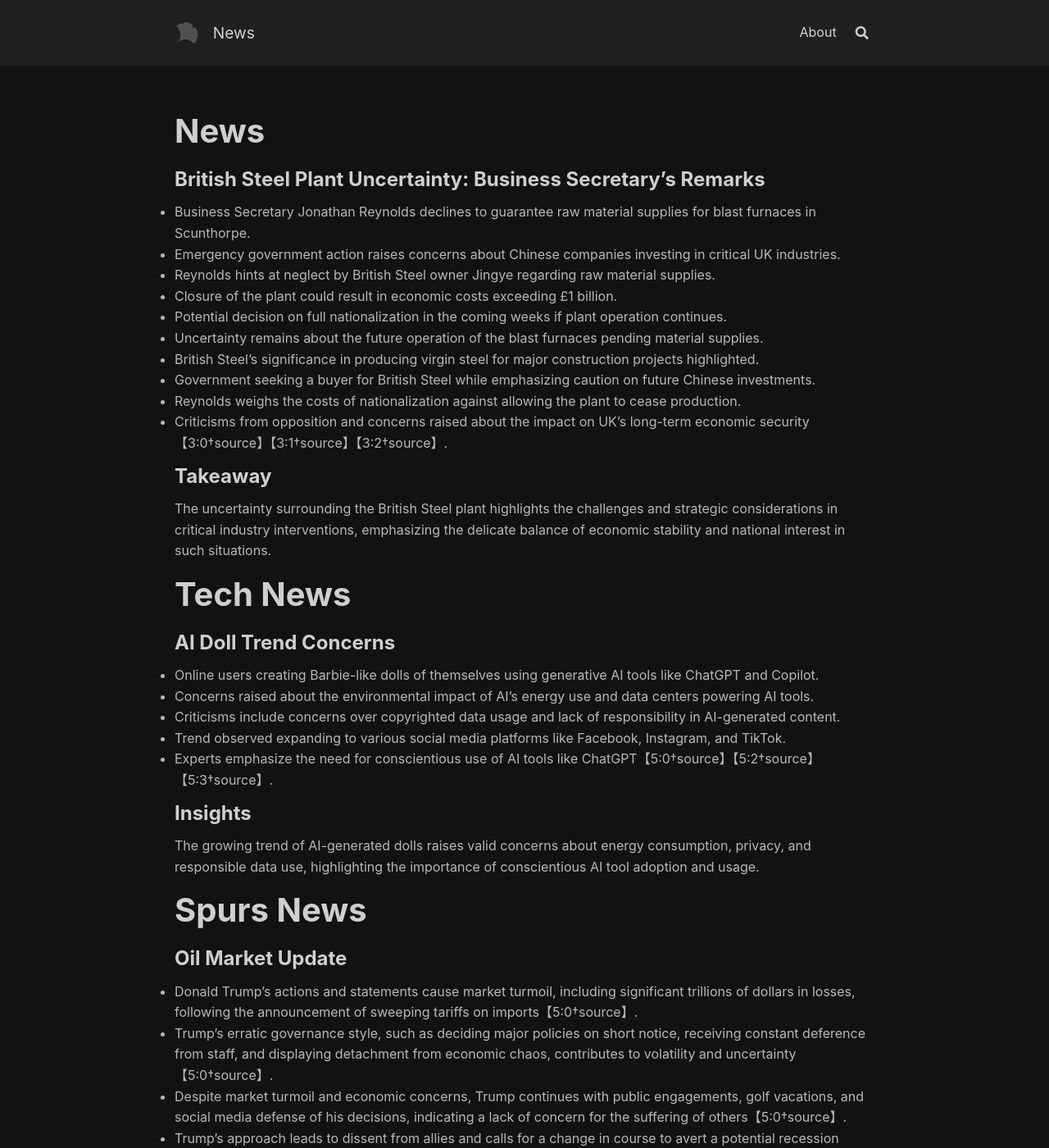
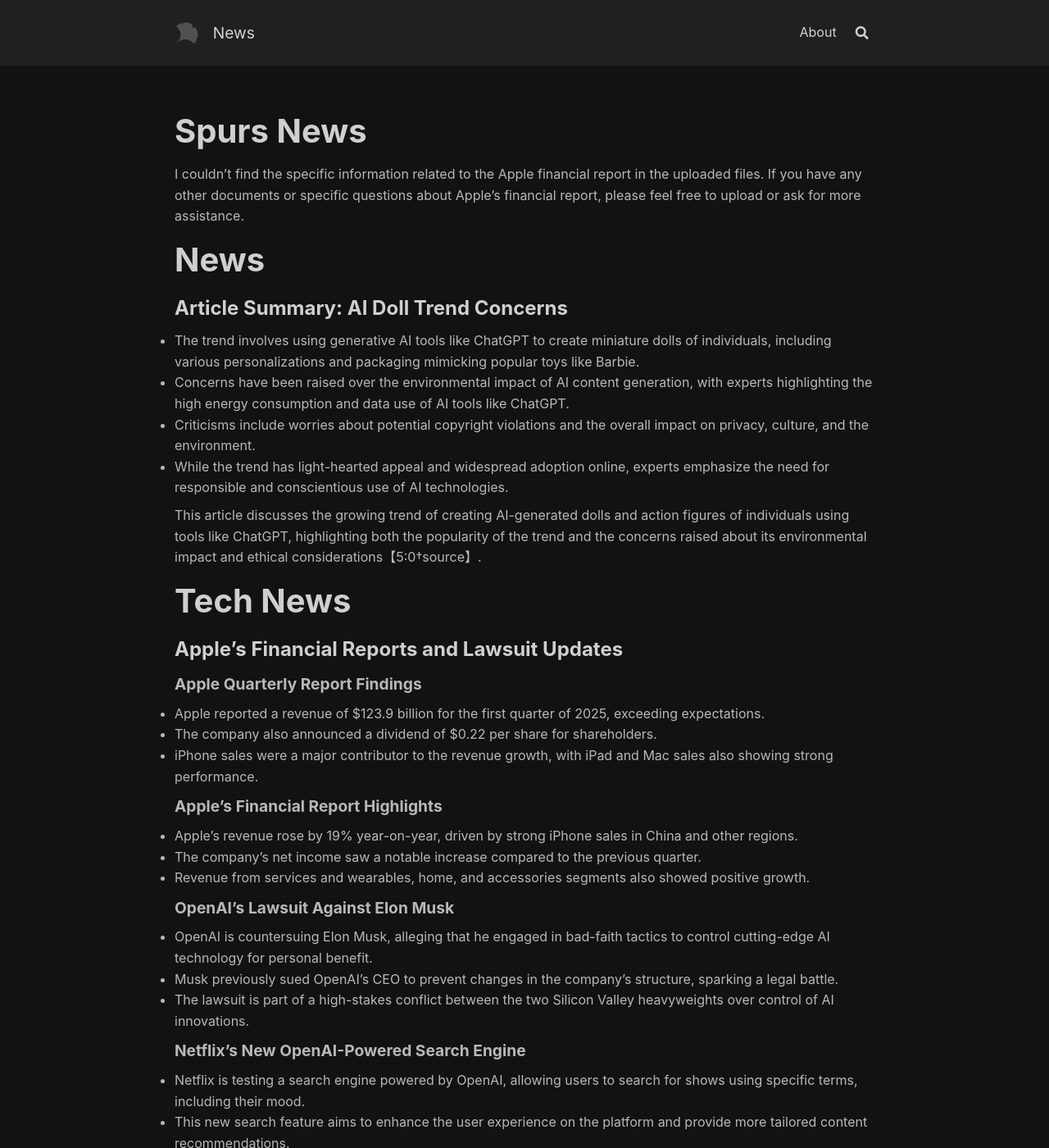
Before and after one commit to jonhadfield/jonhadfield.github.io, a Jekyll site: the page built from index.md, in a window 1280 px wide and 1400 px high. Shown: the whole window at 82% size. Built offline with Jekyll 4.4.1, drawn with Linux system fonts in a browser that asks for light colours; nearby versions of some CDN libraries; some of the changed text lies outside the part shown.

Commit message:
update files.

```diff
--- a/index.md
+++ b/index.md
@@ -20,53 +20,42 @@ footer: false
 ---
 
 
+# Spurs News
+
+I couldn't find the specific information related to the Apple financial report in the uploaded files. If you have any other documents or specific questions about Apple's financial report, please feel free to upload or ask for more assistance.
+
 # News
 
-### British Steel Plant Uncertainty: Business Secretary's Remarks
+### Article Summary: AI Doll Trend Concerns
 
-- Business Secretary Jonathan Reynolds declines to guarantee raw material supplies for blast furnaces in Scunthorpe.
-- Emergency government action raises concerns about Chinese companies investing in critical UK industries.
-- Reynolds hints at neglect by British Steel owner Jingye regarding raw material supplies.
-- Closure of the plant could result in economic costs exceeding £1 billion.
-- Potential decision on full nationalization in the coming weeks if plant operation continues.
-- Uncertainty remains about the future operation of the blast furnaces pending material supplies.
-- British Steel's significance in producing virgin steel for major construction projects highlighted.
-- Government seeking a buyer for British Steel while emphasizing caution on future Chinese investments.
-- Reynolds weighs the costs of nationalization against allowing the plant to cease production.
-- Criticisms from opposition and concerns raised about the impact on UK's long-term economic security【3:0†source】【3:1†source】【3:2†source】.
+- The trend involves using generative AI tools like ChatGPT to create miniature dolls of individuals, including various personalizations and packaging mimicking popular toys like Barbie.
+- Concerns have been raised over the environmental impact of AI content generation, with experts highlighting the high energy consumption and data use of AI tools like ChatGPT.
+- Criticisms include worries about potential copyright violations and the overall impact on privacy, culture, and the environment.
+- While the trend has light-hearted appeal and widespread adoption online, experts emphasize the need for responsible and conscientious use of AI technologies.
 
-### Takeaway
-The uncertainty surrounding the British Steel plant highlights the challenges and strategic considerations in critical industry interventions, emphasizing the delicate balance of economic stability and national interest in such situations.
+This article discusses the growing trend of creating AI-generated dolls and action figures of individuals using tools like ChatGPT, highlighting both the popularity of the trend and the concerns raised about its environmental impact and ethical considerations【5:0†source】.
 
 # Tech News
 
-### AI Doll Trend Concerns
+### Apple's Financial Reports and Lawsuit Updates
 
-- Online users creating Barbie-like dolls of themselves using generative AI tools like ChatGPT and Copilot.
-- Concerns raised about the environmental impact of AI's energy use and data centers powering AI tools.
-- Criticisms include concerns over copyrighted data usage and lack of responsibility in AI-generated content.
-- Trend observed expanding to various social media platforms like Facebook, Instagram, and TikTok.
-- Experts emphasize the need for conscientious use of AI tools like ChatGPT【5:0†source】【5:2†source】【5:3†source】.
+#### Apple Quarterly Report Findings
+- Apple reported a revenue of $123.9 billion for the first quarter of 2025, exceeding expectations.
+- The company also announced a dividend of $0.22 per share for shareholders.
+- iPhone sales were a major contributor to the revenue growth, with iPad and Mac sales also showing strong performance.
 
-### Insights
-The growing trend of AI-generated dolls raises valid concerns about energy consumption, privacy, and responsible data use, highlighting the importance of conscientious AI tool adoption and usage.
+#### Apple's Financial Report Highlights
+- Apple's revenue rose by 19% year-on-year, driven by strong iPhone sales in China and other regions.
+- The company's net income saw a notable increase compared to the previous quarter.
+- Revenue from services and wearables, home, and accessories segments also showed positive growth.
 
-# Spurs News
+#### OpenAI's Lawsuit Against Elon Musk
+- OpenAI is countersuing Elon Musk, alleging that he engaged in bad-faith tactics to control cutting-edge AI technology for personal benefit.
+- Musk previously sued OpenAI's CEO to prevent changes in the company's structure, sparking a legal battle.
+- The lawsuit is part of a high-stakes conflict between the two Silicon Valley heavyweights over control of AI innovations.
 
-### Oil Market Update
+#### Netflix's New OpenAI-Powered Search Engine
+- Netflix is testing a search engine powered by OpenAI, allowing users to search for shows using specific terms, including their mood.
+- This new search feature aims to enhance the user experience on the platform and provide more tailored content recommendations.
 
-- Donald Trump's actions and statements cause market turmoil, including significant trillions of dollars in losses, following the announcement of sweeping tariffs on imports【5:0†source】.
-- Trump's erratic governance style, such as deciding major policies on short notice, receiving constant deference from staff, and displaying detachment from economic chaos, contributes to volatility and uncertainty【5:0†source】.
-- Despite market turmoil and economic concerns, Trump continues with public engagements, golf vacations, and social media defense of his decisions, indicating a lack of concern for the suffering of others【5:0†source】.
-- Trump's approach leads to dissent from allies and calls for a change in course to avert a potential recession turning into a depression, culminating in Trump eventually signaling openness to negotiation amid growing pressure【5:0†source】.
-
-### Iranian Nuclear Talks Begin in Oman
-
-- Talks between the US and Iran over Iran's nuclear program have commenced in Muscat, Oman, marking the highest-level discussions since Trump's first term in office【5:3†source】.
-- Iran emphasizes the importance of a fair agreement and hopes for constructive negotiations based on equality between the parties involved【5:3†source】.
-- Both sides are expected to focus on establishing a negotiation framework in the initial meetings, with Iran preferring indirect talks at this stage and the US emphasizing the possibility of face-to-face discussions【5:3†source】.
-- The talks represent a critical first step to determine the potential for reaching a deal, with Iran seeking a limited nuclear program in exchange for sanctions relief and reiterating a commitment to peaceful nuclear activities【5:3†source】.
-
-### Insight
-
-The oil market experiences significant turbulence due to Trump's abrupt tariff decisions, while the Iranian nuclear talks in Oman signal a diplomatic effort to find a fair agreement amid existing tensions. Both situations highlight the impact of geopolitical decisions on global markets and security.
+These updates provide insights into Apple's financial performance, ongoing legal battles in the tech industry, and the adoption of AI in enhancing user experiences on streaming platforms like Netflix【7:0†source】【7:1†source】【7:1†source】【7:2†source】.
```
